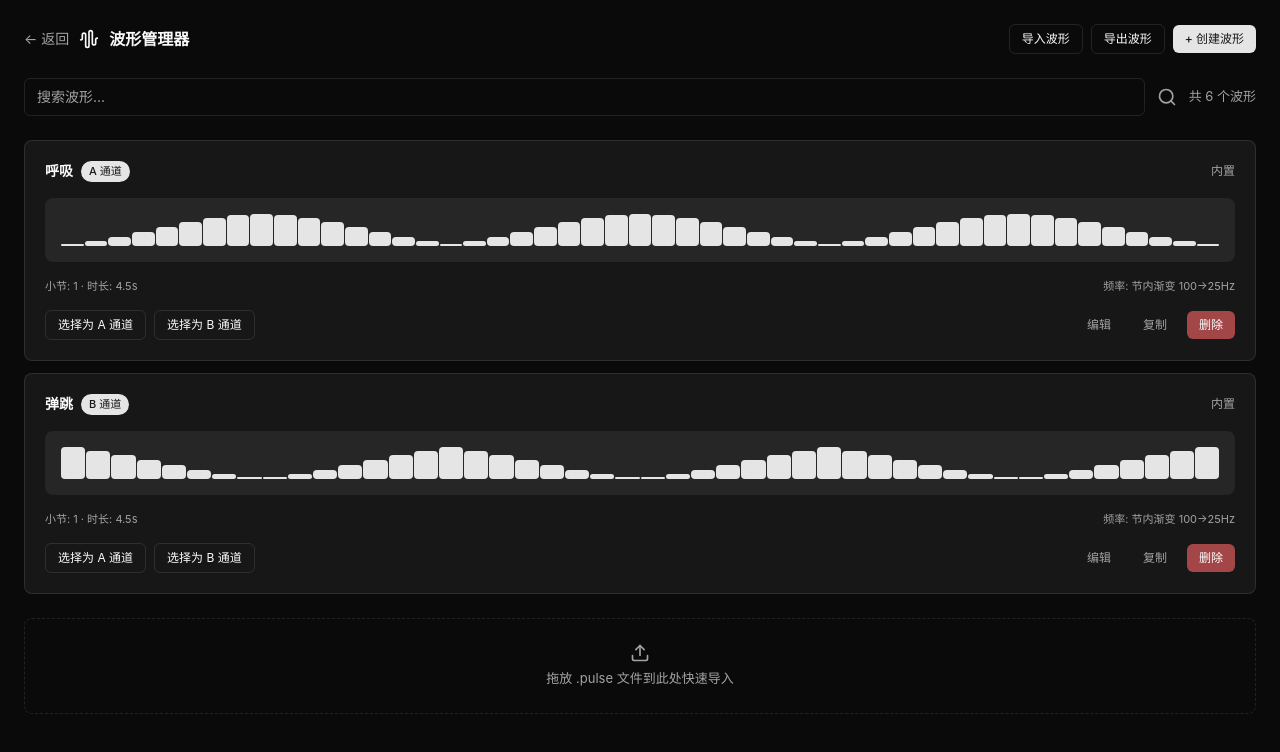
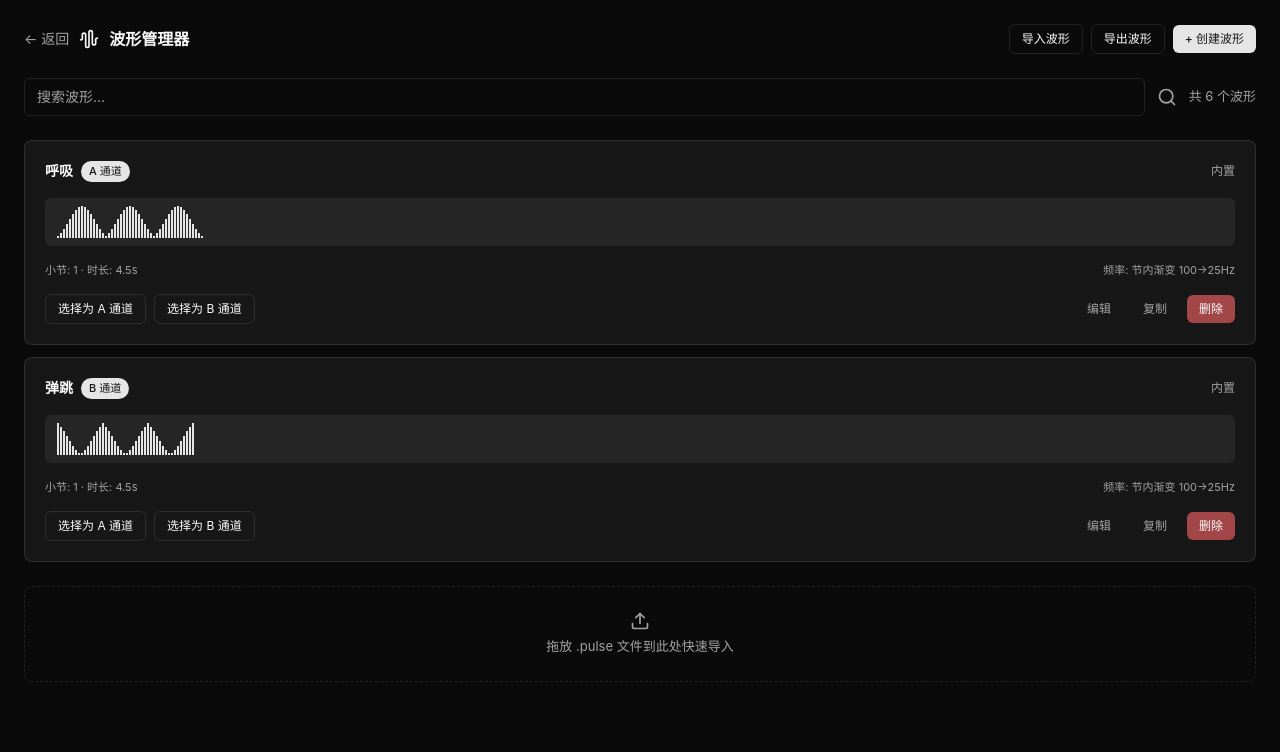
Before and after one commit to qiekn/coyote-claw, a React (Vite) app: page / in a window 1280 px wide. Both pictures are taken after a click on the button "波形管理器". Shown: the top 752 px of the page. Built offline with nearby package versions, Linux system fonts and the light colour scheme; the HTML template or start-up script is replaced by a standard one.

Commit message:
fix: match waveform bars to pencil design with fixed-width left-aligned bars

```diff
--- a/src/components/WaveformManager.tsx
+++ b/src/components/WaveformManager.tsx
@@ -33,12 +33,12 @@ const DEMO_WAVES: WaveItem[] = [
 
 function WaveformBars({ bars }: { bars: number[] }) {
   return (
-    <div className="flex w-full items-end gap-px rounded-lg bg-[var(--secondary)] p-4" style={{ height: 64 }}>
+    <div className="flex w-full items-end gap-px rounded-md bg-[var(--secondary)] px-3 py-2" style={{ height: 48 }}>
       {bars.map((h, i) => (
         <div
           key={i}
-          className="flex-1 rounded-sm bg-[var(--primary)]"
-          style={{ height: h }}
+          className="shrink-0 bg-[var(--primary)]"
+          style={{ width: 2, height: h }}
         />
       ))}
     </div>
```
